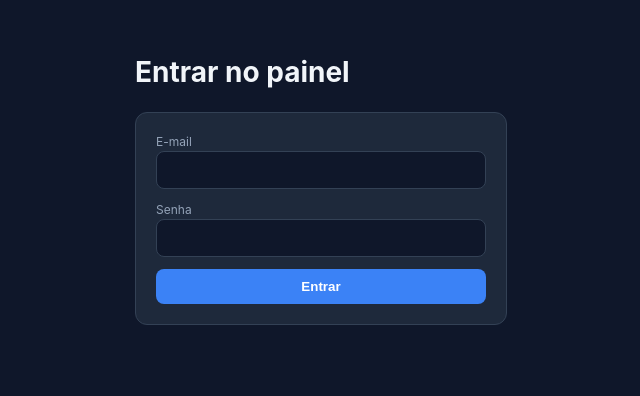
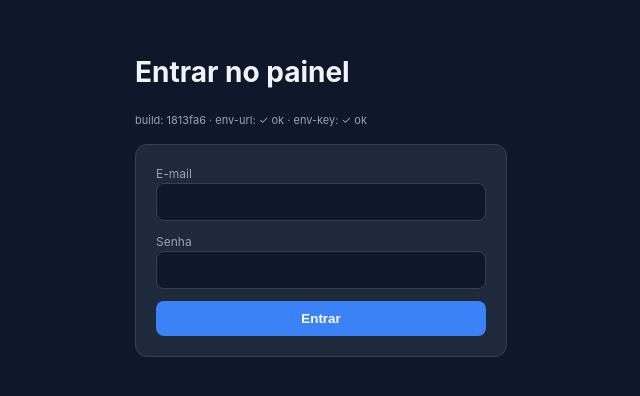
Before and after one commit to KallebyX/App-motoristas, a Next.js app in the folder apps/dashboard/: page /login in a window 1280 px wide. Shown: the top 396 px of the page, without its empty margins (319-959 px from the left). Built offline with nearby package versions, Linux system fonts and the light colour scheme; no server answers.

Commit message:
debug(login): show build marker + env presence on login page

```diff
--- a/apps/dashboard/src/app/login/page.tsx
+++ b/apps/dashboard/src/app/login/page.tsx
@@ -41,6 +41,11 @@ export default function Login() {
   return (
     <main className="page" style={{ maxWidth: 420 }}>
       <h1>Entrar no painel</h1>
+      <p style={{ color: 'var(--muted)', fontSize: 11, margin: '0 0 16px' }}>
+        build: 1813fa6 · env-url:{' '}
+        {process.env.NEXT_PUBLIC_SUPABASE_URL ? '✓ ok' : '✗ missing'} · env-key:{' '}
+        {process.env.NEXT_PUBLIC_SUPABASE_ANON_KEY ? '✓ ok' : '✗ missing'}
+      </p>
       <form onSubmit={submit} className="card" style={{ display: 'grid', gap: 12 }}>
         <label>
           <div style={{ color: 'var(--muted)', fontSize: 12 }}>E-mail</div>
```
